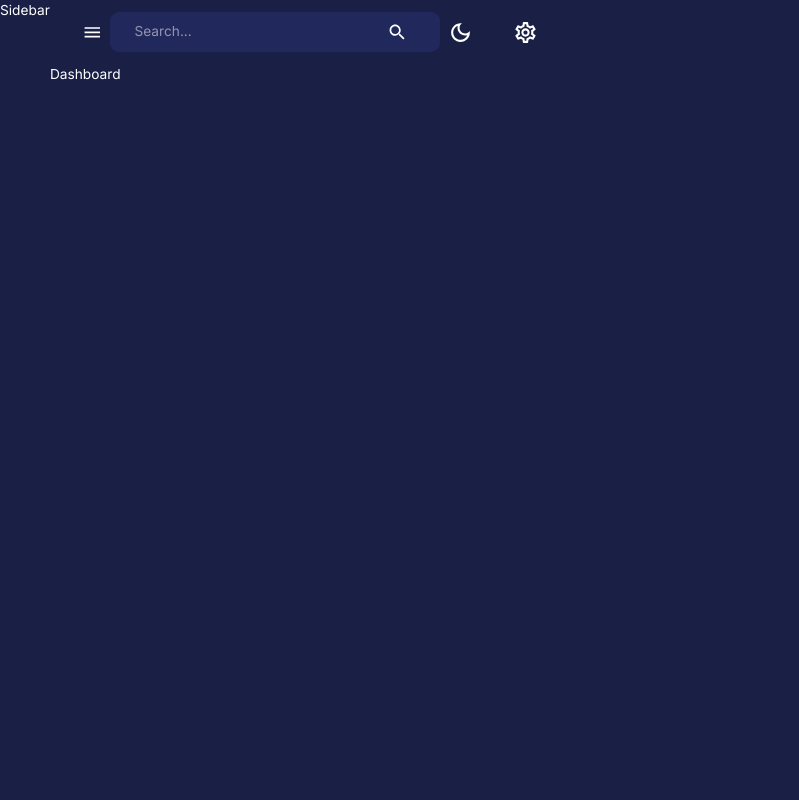
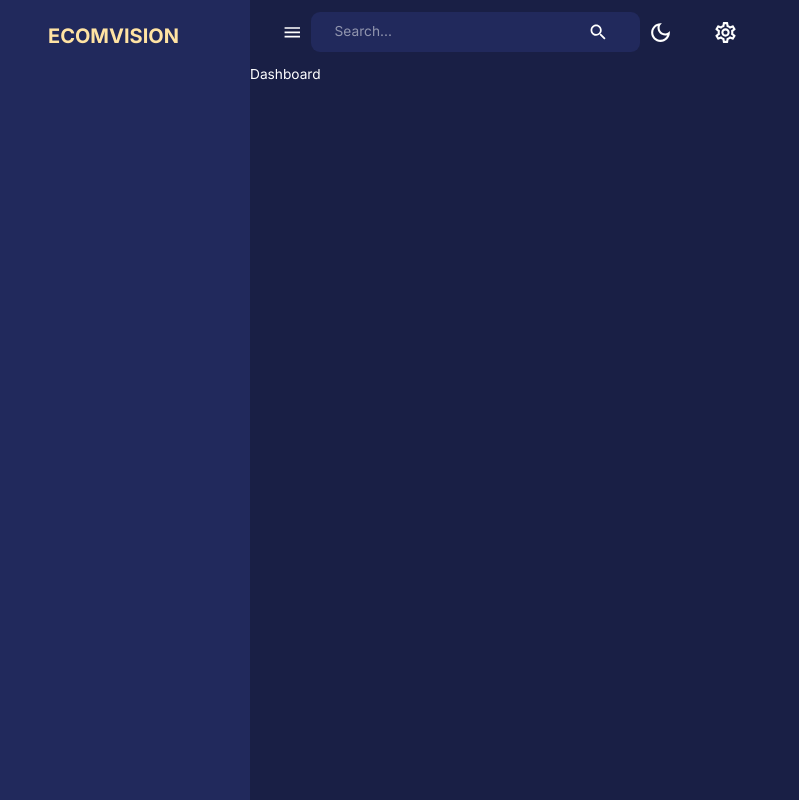
Before and after one commit to hardik1452/mern-admin-dashboard, a React (Vite) app in the folder client/: page /dashboard in a window 1280 px wide. Shown: the whole page, without its empty margins (0-799 px from the left). Built offline with nearby package versions, Linux system fonts and the light colour scheme.

Commit message:
Sidebar layout

```diff
--- a/client/src/components/Sidebar.jsx
+++ b/client/src/components/Sidebar.jsx
@@ -1,9 +1,109 @@
-import React from 'react'
+import React from "react";
+import {
+  Box,
+  Divider,
+  Drawer,
+  IconButton,
+  List,
+  ListItem,
+  ListItemButton,
+  ListItemIcon,
+  ListItemText,
+  Typography,
+  useTheme,
+} from "@mui/material";
+import {
+  SettingsOutlined,
+  ChevronLeft,
+  ChevronRightOutlined,
+  HomeOutlined,
+  ShoppingCartOutlined,
+  Groups2Outlined,
+  ReceiptLongOutlined,
+  PublicOutlined,
+  PointOfSaleOutlined,
+  TodayOutlined,
+  CalendarMonthOutlined,
+  AdminPanelSettingsOutlined,
+  TrendingUpOutlined,
+  PieChartOutlined,
+} from "@mui/icons-material";
+import { useState, useEffect } from "react";
+import { useLocation, useNavigate } from "react-router-dom";
+import profileImage from "../assets/profile.jpg";
+import FlexBetween from "./FlexBetween";
 
-const Sidebar = () => {
+const navItems = [
+  { id: 1, text: "Dashboard", icon: <HomeOutlined /> },
+  { id: 2, text: "Client Facing", icon: null },
+  { id: 3, text: "Products", icon: <ShoppingCartOutlined /> },
+  { id: 4, text: "Customers", icon: <Groups2Outlined /> },
+  { id: 5, text: "Transactions", icon: <ReceiptLongOutlined /> },
+  { id: 6, text: "Geography", icon: <PublicOutlined /> },
+  { id: 7, text: "Sales", icon: null },
+  { id: 8, text: "Overview", icon: <PointOfSaleOutlined /> },
+  { id: 9, text: "Daily", icon: <TodayOutlined /> },
+  { id: 10, text: "Monthly", icon: <CalendarMonthOutlined /> },
+  { id: 11, text: "Breakdown", icon: <PieChartOutlined /> },
+  { id: 12, text: "Management", icon: null },
+  { id: 13, text: "Admin", icon: <AdminPanelSettingsOutlined /> },
+  { id: 14, text: "Performance", icon: <TrendingUpOutlined /> },
+];
+
+const Sidebar = ({
+  isNonMobile,
+  drawerWidth,
+  setIsSideBarOpen,
+  isSideBarOpen,
+}) => {
+  const { pathname } = useLocation();
+  const [active, setActive] = useState("");
+  const navigate = useNavigate();
+  const theme = useTheme();
+
+  useEffect(() => {
+    setActive(pathname.substring(1));
+  }, [pathname]);
+
   return (
-    <div>Sidebar</div>
-  )
-}
+    <Box component="nav">
+      {isSideBarOpen && (
+        <Drawer
+          open={isSideBarOpen}
+          onClose={() => setIsSideBarOpen(false)}
+          variant="persistent"
+          anchor="left"
+          sx={{
+            width: drawerWidth,
+            "& .MuiDrawer-paper": {
+              color: theme.palette.secondary[200],
+              backgroundColor: theme.palette.background.alt,
+              boxSizing: "border-box",
+              borderWidth: isNonMobile ? 0 : "2px",
+              width: drawerWidth,
+            },
+          }}
+        >
+          <Box width="100%">
+            <Box m="1.5rem 2rem 2rem 3rem">
+              <FlexBetween color={theme.palette.secondary.main}>
+                <Box display="flex" alignItems="center" gap="0.5rem">
+                  <Typography variant="h4" fontWeight="bold">
+                    ECOMVISION
+                  </Typography>
+                </Box>
+                {!isNonMobile && (
+                  <IconButton onClick={() => setIsSideBarOpen(!isSideBarOpen)}>
+                    <ChevronLeft />
+                  </IconButton>
+                )}
+              </FlexBetween>
+            </Box>
+          </Box>
+        </Drawer>
+      )}
+    </Box>
+  );
+};
 
-export default Sidebar
+export default Sidebar;
```
